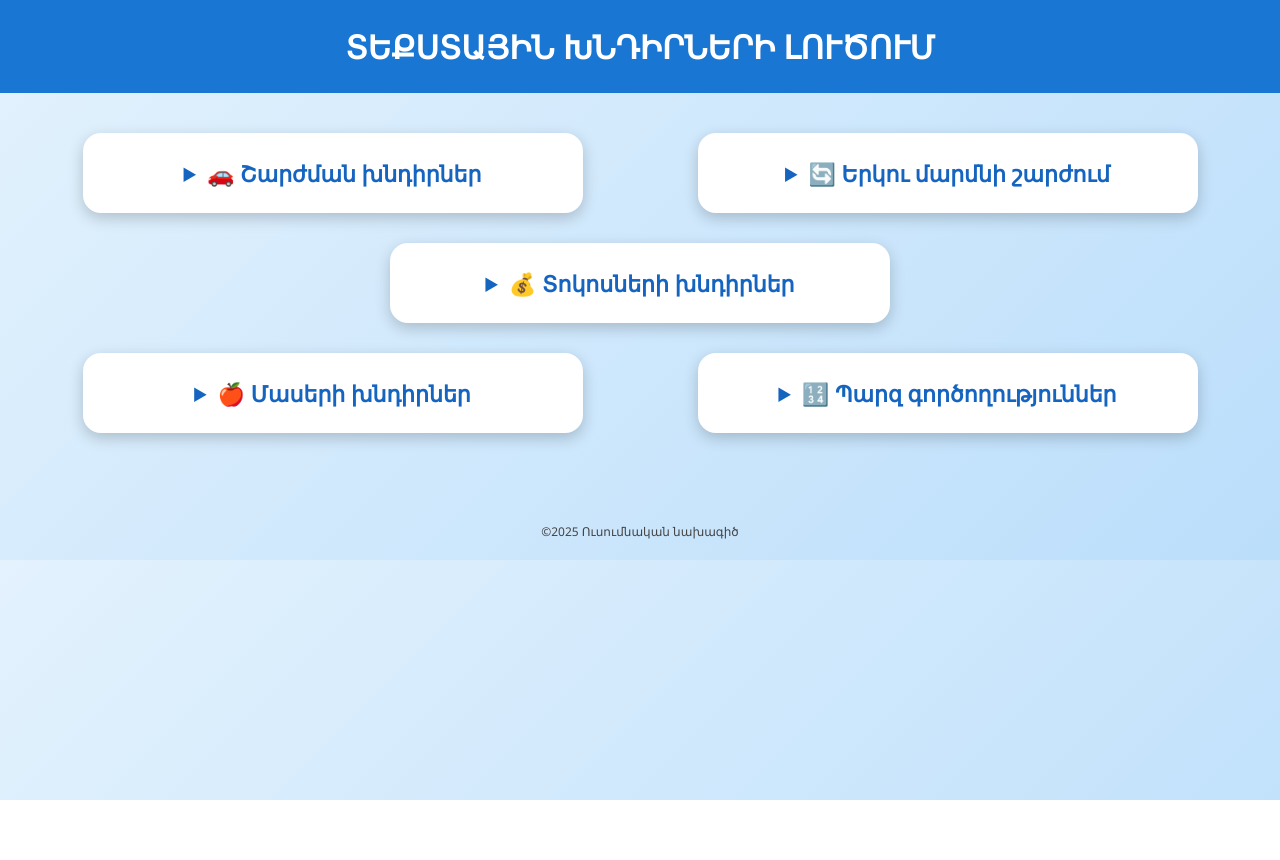
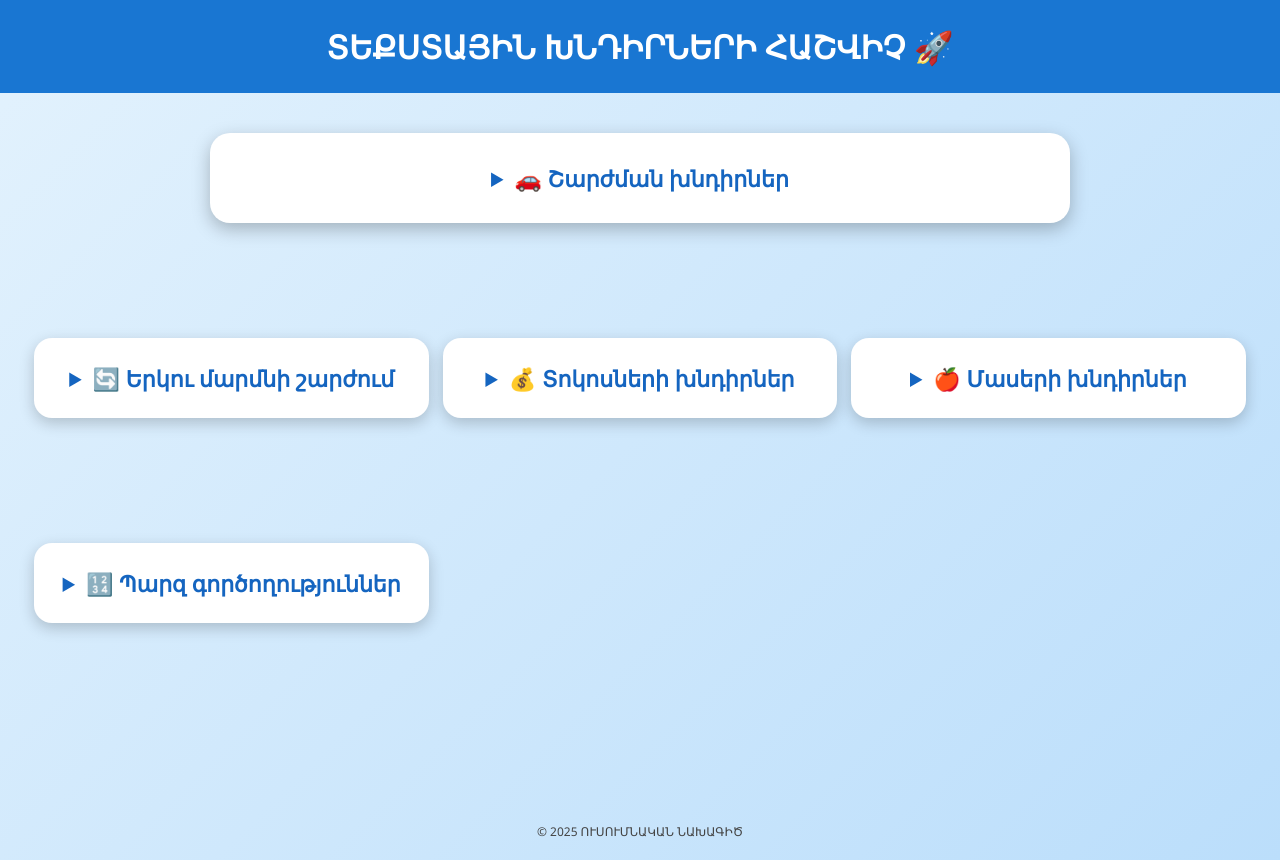
Before and after one commit to Dproc2/Math-Helper, a plain HTML site: page index.html in a window 1280 px wide. Before the commit the page ends 800 px from the top, so only its background shows below. Drawn offline with Linux system fonts and the light colour scheme.

Commit message:
Update index.html

```diff
--- a/index.html
+++ b/index.html
@@ -3,7 +3,7 @@
 <head>
 <meta charset="UTF-8">
 <meta name="viewport" content="width=device-width, initial-scale=1.0">
-<title>Տեքստային Խնդիրների Օգնական  </title>
+<title>Մաթեմատիկական Խնդիրների Օգնական</title>
 <style>
 body {
   font-family: "Segoe UI", sans-serif;
@@ -20,14 +20,26 @@ header {
   font-size: 32px;
   font-weight: bold;
 }
-.container {
+.dashboard {
   display: grid;
-  grid-template-columns: 1fr 1fr;
-  grid-template-rows: repeat(3, auto);
-  gap: 30px;
+  grid-template-columns: repeat(auto-fit, minmax(300px, 1fr));
+  grid-auto-rows: minmax(180px, auto);
+  gap: 25px;
   padding: 40px;
   justify-items: center;
-  align-items: center;
+  align-items: start;
+}
+/* Գլխավոր քարտ (Շարժման խնդիրներ) լայն */
+.main-card {
+  grid-column: 1 / -1;
+  width: 90%;
+  max-width: 800px;
+  background: white;
+  border-radius: 20px;
+  box-shadow: 0 6px 18px rgba(0,0,0,0.25);
+  padding: 30px;
+  text-align: center;
+  font-size: 20px;
 }
 .card {
   background: white;
@@ -35,26 +47,26 @@ header {
   box-shadow: 0 5px 15px rgba(0,0,0,0.2);
   padding: 25px;
   width: 90%;
-  max-width: 450px;
+  max-width: 400px;
   text-align: center;
   transition: transform 0.3s;
   font-size: 18px;
 }
-.card:hover { transform: scale(1.03); }
-.card summary {
+.card:hover, .main-card:hover { transform: scale(1.03); }
+.card summary, .main-card summary {
   font-size: 22px;
   font-weight: bold;
   color: #1565c0;
   cursor: pointer;
 }
-.card input {
+input, select {
   width: 95%;
   padding: 8px;
   margin: 6px 0;
   border-radius: 6px;
   border: 1px solid #ccc;
 }
-.card button {
+button {
   background: #1565c0;
   color: white;
   border: none;
@@ -64,24 +76,24 @@ header {
   margin-top: 8px;
   font-size: 16px;
 }
-.card button:hover { background: #0d47a1; }
+button:hover { background: #0d47a1; }
 .result { margin-top: 12px; font-weight: bold; font-size: 16px; }
 footer {
   text-align: center;
   font-size: 12px;
   color: #444;
-  margin: 50px 0 20px 0;
+  margin: 60px 0 20px 0;
 }
 </style>
 </head>
 <body>
 
-<header>ՏԵՔՍՏԱՅԻՆ ԽՆԴԻՐՆԵՐԻ ԼՈՒԾՈՒՄ</header>
+<header>ՏԵՔՍՏԱՅԻՆ ԽՆԴԻՐՆԵՐԻ ՀԱՇՎԻՉ 🚀</header>
 
-<div class="container">
+<div class="dashboard">
 
-  <!-- Երկուսը կողք կողքի (մեջտեղում 1 լրացուցիչ) -->
-  <details class="card" style="grid-column:1; grid-row:1;">
+  <!-- Գլխավոր քարտ -->
+  <details class="main-card">
     <summary>🚗 Շարժման խնդիրներ</summary>
     <label>Ճանապարհ (S, կմ):</label>
     <input id="S" type="number">
@@ -93,7 +105,8 @@ footer {
     <div class="result" id="motionResult"></div>
   </details>
 
-  <details class="card" style="grid-column:2; grid-row:1;">
+  <!-- Մյուս քարտերը -->
+  <details class="card">
     <summary>🔄 Երկու մարմնի շարժում</summary>
     <p><b>Ընտրիր տեսակը.</b></p>
     <select id="motionType">
@@ -110,8 +123,7 @@ footer {
     <div class="result" id="motion2Result"></div>
   </details>
 
-  <!-- Մեջտեղում լրացուցիչ -->
-  <details class="card" style="grid-column:1/3; grid-row:2;">
+  <details class="card">
     <summary>💰 Տոկոսների խնդիրներ</summary>
     <label>Թիվը:</label>
     <input id="num" type="number">
@@ -121,8 +133,7 @@ footer {
     <div class="result" id="percentResult"></div>
   </details>
 
-  <!-- Երկուսը կողք կողքի ներքևում -->
-  <details class="card" style="grid-column:1; grid-row:3;">
+  <details class="card">
     <summary>🍎 Մասերի խնդիրներ</summary>
     <label>Ամբողջ թիվը:</label>
     <input id="whole" type="number">
@@ -132,7 +143,7 @@ footer {
     <div class="result" id="fractionResult"></div>
   </details>
 
-  <details class="card" style="grid-column:2; grid-row:3;">
+  <details class="card">
     <summary>🔢 Պարզ գործողություններ</summary>
     <label>Թիվ 1:</label>
     <input id="n1" type="number">
@@ -150,7 +161,7 @@ footer {
 
 </div>
 
-<footer>©2025 Ուսումնական նախագիծ</footer>
+<footer>© 2025 ՈՒՍՈՒՄՆԱԿԱՆ ՆԱԽԱԳԻԾ</footer>
 
 <script>
 function calcMotion() {
```
